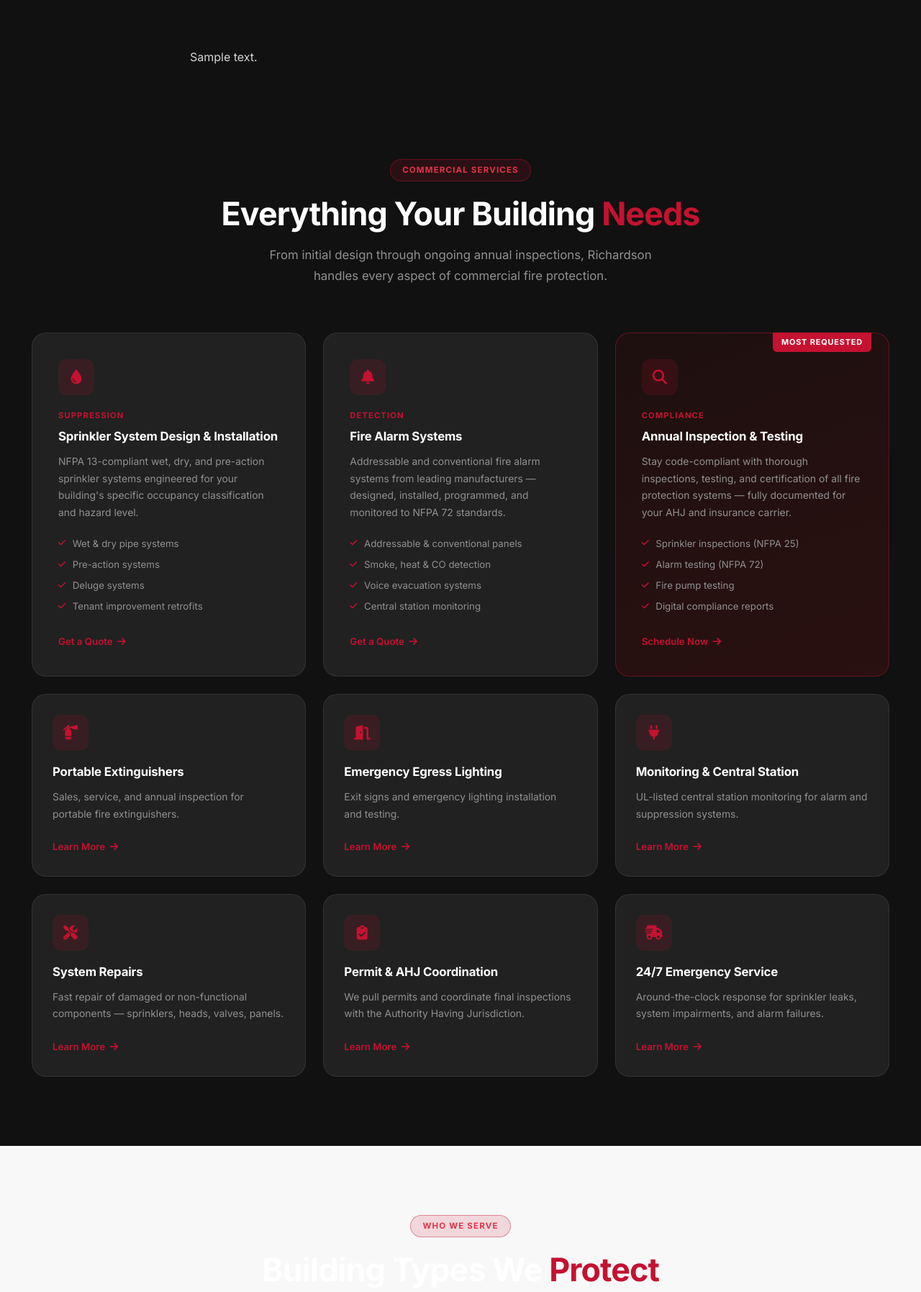
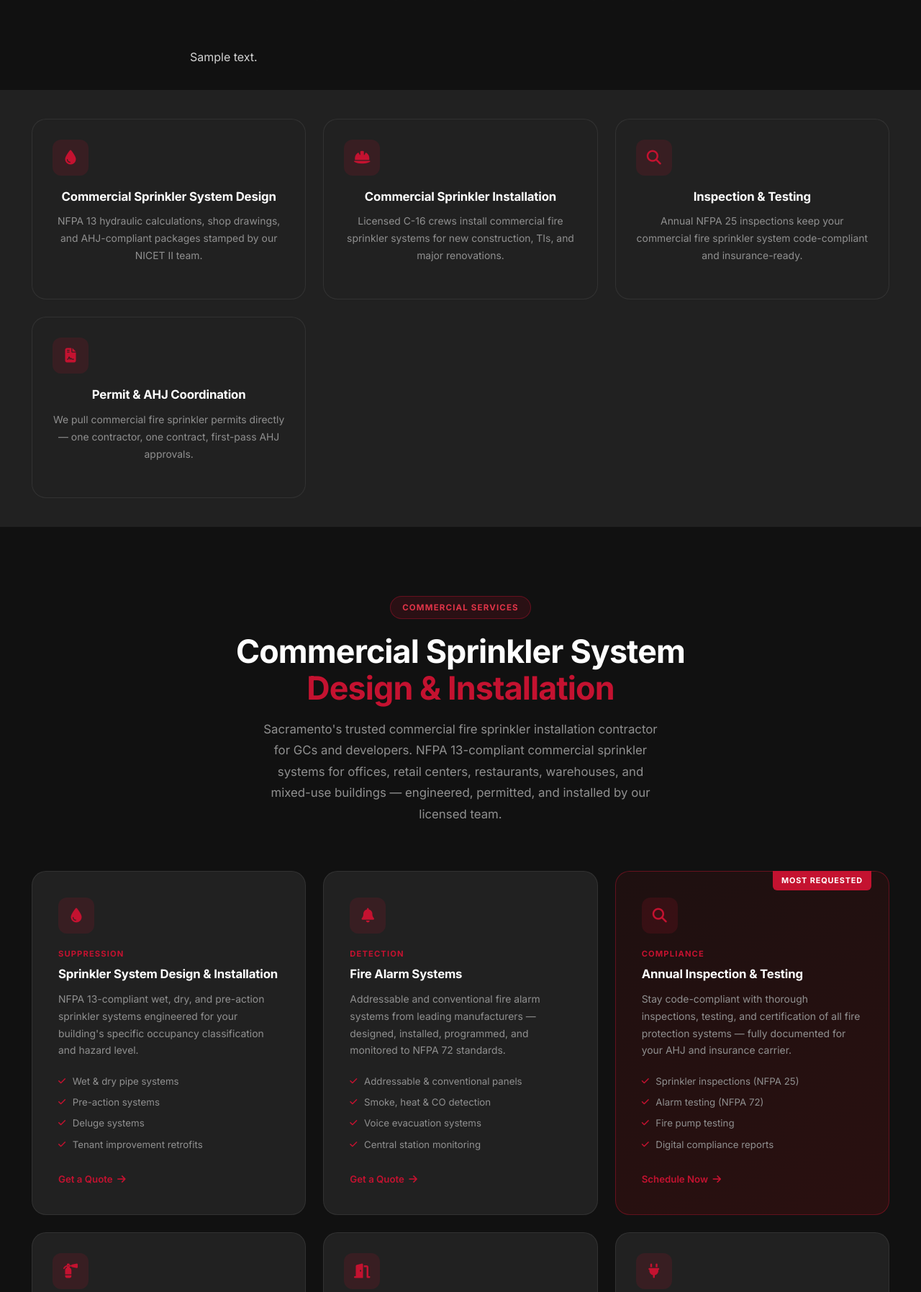
Before and after one commit to mrbriancoheni-collab/richardson, a WordPress theme: template page-commercial.php in a window 1280 px wide. Shown: the part 946-2741 px from the top of the page at 72% size. Run offline with PHP 8.4 and a stand-in for WordPress, Linux system fonts and the light colour scheme; the site name, menu and one post (Sample post) are stand-ins, and other content is empty.

Commit message:
SEO: strengthen commercial keyword targeting and expand service area
- page-commercial.php: change main H2 to "Commercial Sprinkler System
  Design & Installation" to match high-impression GSC query
- page-commercial.php: add 4-card at-a-glance section with 4x more
  "commercial sprinkler system" / "commercial fire sprinkler" mentions
- page-commercial.php: add Bay Area city links (Concord, Oakland,
  Fremont, San Jose, Napa) to service area paragraph
- inc/seo.php: extend service_area areaServed to include Stockton,
  Fairfield, and all 5 new Bay Area cities for LocalBusiness schema

Co-Authored-By: Claude Sonnet 4.6 <noreply@anthropic.com>
Claude-Session: https://claude.ai/code/session_012aCi4NDpCqEQgAS1qUPdfa

```diff
--- a/inc/seo.php
+++ b/inc/seo.php
@@ -34,6 +34,7 @@ function rfp_business_data() {
             'Sacramento', 'Elk Grove', 'Roseville', 'Folsom', 'Rancho Cordova',
             'Citrus Heights', 'Natomas', 'West Sacramento', 'Davis', 'Woodland',
             'Auburn', 'Rocklin', 'Lincoln', 'Yuba City', 'Marysville',
+            'Stockton', 'Fairfield', 'Concord', 'Oakland', 'Fremont', 'San Jose', 'Napa',
         ],
         'social'        => [
             'https://share.google/xZpbIqAER27ne0Itm',
--- a/page-commercial.php
+++ b/page-commercial.php
@@ -56,13 +56,41 @@ get_header();
       <?php endif; ?>
     <?php endwhile; endif; ?>
 
+    <!-- ========== AT A GLANCE ========== -->
+    <section class="section" style="background: var(--c-surface); padding-top: 2.5rem; padding-bottom: 2.5rem;">
+      <div class="container">
+        <div class="services-grid services-grid--4 reveal-up">
+          <div class="service-card service-card--sm" style="text-align:center;">
+            <div class="service-card__icon"><i class="fa-solid fa-droplet"></i></div>
+            <h3 class="service-card__title">Commercial Sprinkler System Design</h3>
+            <p class="service-card__desc">NFPA 13 hydraulic calculations, shop drawings, and AHJ-compliant packages stamped by our NICET II team.</p>
+          </div>
+          <div class="service-card service-card--sm" style="text-align:center;">
+            <div class="service-card__icon"><i class="fa-solid fa-hard-hat"></i></div>
+            <h3 class="service-card__title">Commercial Sprinkler Installation</h3>
+            <p class="service-card__desc">Licensed C-16 crews install commercial fire sprinkler systems for new construction, TIs, and major renovations.</p>
+          </div>
+          <div class="service-card service-card--sm" style="text-align:center;">
+            <div class="service-card__icon"><i class="fa-solid fa-magnifying-glass"></i></div>
+            <h3 class="service-card__title">Inspection &amp; Testing</h3>
+            <p class="service-card__desc">Annual NFPA 25 inspections keep your commercial fire sprinkler system code-compliant and insurance-ready.</p>
+          </div>
+          <div class="service-card service-card--sm" style="text-align:center;">
+            <div class="service-card__icon"><i class="fa-solid fa-file-contract"></i></div>
+            <h3 class="service-card__title">Permit &amp; AHJ Coordination</h3>
+            <p class="service-card__desc">We pull commercial fire sprinkler permits directly — one contractor, one contract, first-pass AHJ approvals.</p>
+          </div>
+        </div>
+      </div>
+    </section>
+
     <!-- ========== CORE SERVICES ========== -->
     <section id="commercial-services" class="section commercial">
       <div class="container">
         <div class="section-header reveal-up">
           <div class="section-badge">Commercial Services</div>
-          <h2 class="section-title">Everything Your Building <span class="text-accent">Needs</span></h2>
-          <p class="section-desc">From initial design through ongoing annual inspections, Richardson handles every aspect of commercial fire protection.</p>
+          <h2 class="section-title">Commercial Sprinkler System <span class="text-accent">Design &amp; Installation</span></h2>
+          <p class="section-desc">Sacramento's trusted commercial fire sprinkler installation contractor for GCs and developers. NFPA 13-compliant commercial sprinkler systems for offices, retail centers, restaurants, warehouses, and mixed-use buildings — engineered, permitted, and installed by our licensed team.</p>
         </div>
         <div class="services-grid">
           <div class="service-card reveal-up" data-delay="0">
@@ -202,14 +230,16 @@ get_header();
         </div>
       </div>
       <p class="section-desc reveal-up" style="text-align:center; margin-top:1.5rem; padding: 0 1.5rem;">
-        We serve commercial projects across the Sacramento Valley — including
+        We serve commercial sprinkler installation projects across Northern California and the Bay Area — including
         <a href="<?php echo esc_url( home_url( '/locations/sacramento/' ) ); ?>">Sacramento</a>,
         <a href="<?php echo esc_url( home_url( '/locations/roseville/' ) ); ?>">Roseville</a>,
-        <a href="<?php echo esc_url( home_url( '/locations/rocklin/' ) ); ?>">Rocklin</a>,
         <a href="<?php echo esc_url( home_url( '/locations/stockton/' ) ); ?>">Stockton</a>,
         <a href="<?php echo esc_url( home_url( '/locations/fairfield/' ) ); ?>">Fairfield</a>,
-        <a href="<?php echo esc_url( home_url( '/locations/yuba-city/' ) ); ?>">Yuba City</a>, and
-        <a href="<?php echo esc_url( home_url( '/locations/davis/' ) ); ?>">Davis</a>.
+        <a href="<?php echo esc_url( home_url( '/locations/concord/' ) ); ?>">Concord</a>,
+        <a href="<?php echo esc_url( home_url( '/locations/oakland/' ) ); ?>">Oakland</a>,
+        <a href="<?php echo esc_url( home_url( '/locations/fremont/' ) ); ?>">Fremont</a>,
+        <a href="<?php echo esc_url( home_url( '/locations/san-jose/' ) ); ?>">San Jose</a>, and
+        <a href="<?php echo esc_url( home_url( '/locations/napa/' ) ); ?>">Napa</a>.
       </p>
     </section>
 
```
